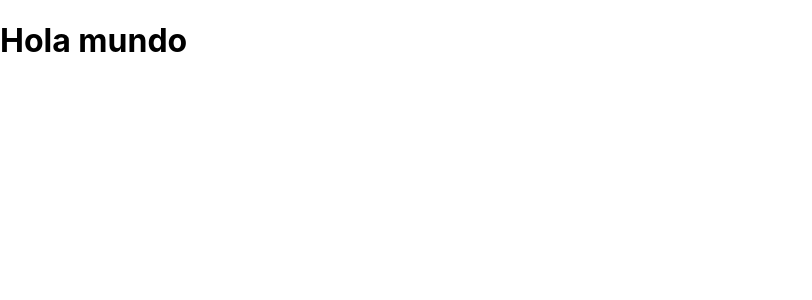
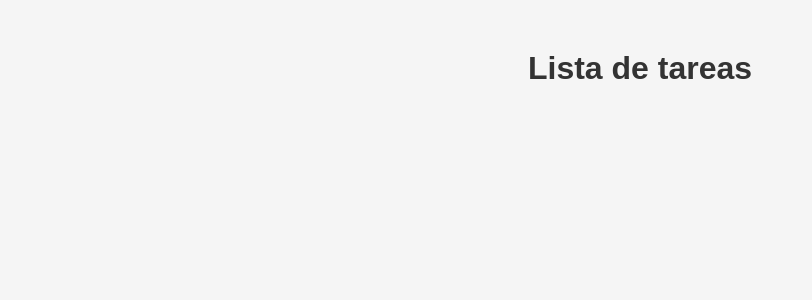
Before and after one commit to xianleonromero/todo-list, a React (Create React App) app: page / in a window 1280 px wide. Shown: the top 300 px of the page, without its empty margins (0-812 px from the left). Built offline with nearby package versions, Linux system fonts and the light colour scheme.

Commit message:
Añado de estilos

```diff
--- a/src/App.css
+++ b/src/App.css
@@ -1,4 +1,16 @@
 * {
   margin: 0;
   padding: 0;
+  box-sizing: border-box;
 }
+
+body {
+  font-family: Arial, sans-serif;
+  background-color: #f5f5f5;
+}
+
+h1 {
+  text-align: center;
+  margin-top: 50px;
+  color: #333;
+}
--- a/src/App.js
+++ b/src/App.js
@@ -1,7 +1,8 @@
+import './App.css';
 function App() {
   return (
     <div>
-      <h1>Hola mundo</h1>
+      <h1>Lista de tareas</h1>
     </div>
   );
 }
```
